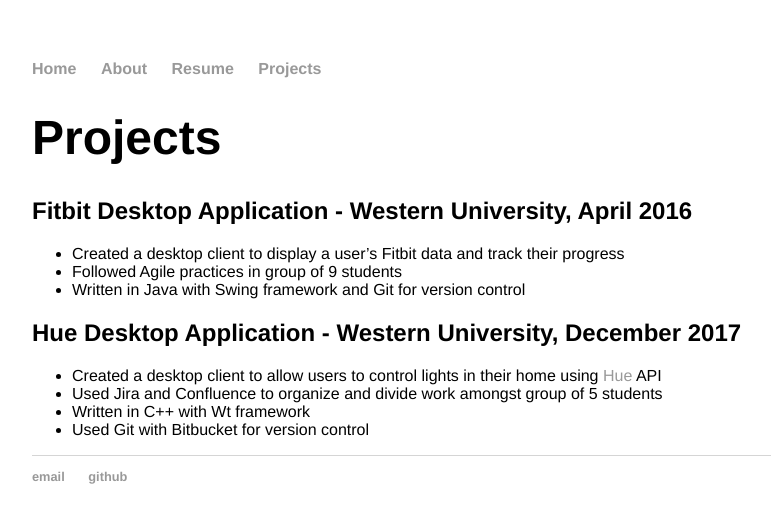
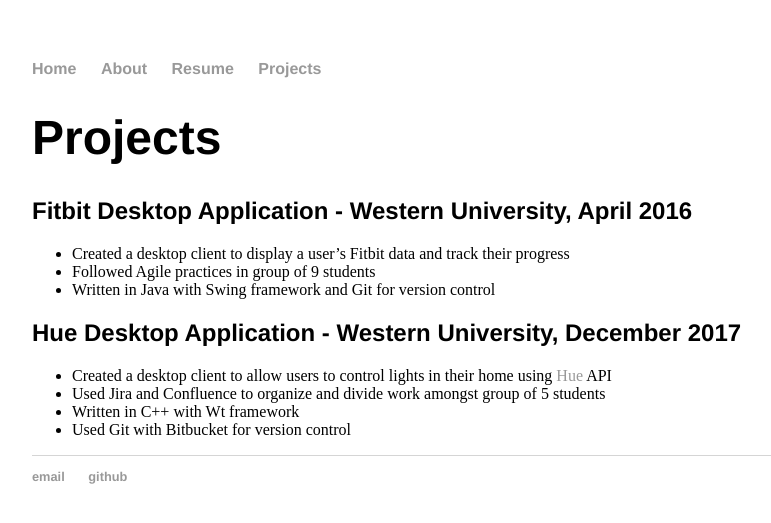
Before and after one commit to jstreet2/jstreet.github.io, a Jekyll site: the page built from projects/index.html, in a window 1280 px wide. Shown: the top 523 px of the page, without its empty margins (160-931 px from the left). Built offline with Jekyll 4.4.1, drawn with Linux system fonts in a browser that asks for light colours.

Commit message:
Update main.css

```diff
--- a/css/main.css
+++ b/css/main.css
@@ -33,10 +33,6 @@
     line-height: 1.4em;
     color: #333;
 }
-ul, li {
-    font-size: 1em;
-    font-family:'Helvetica', 'Arial', 'Sans-Serif';
-}
 footer {
     border-top: 1px solid #d5d5d5;
     font-size: .8em;
```
